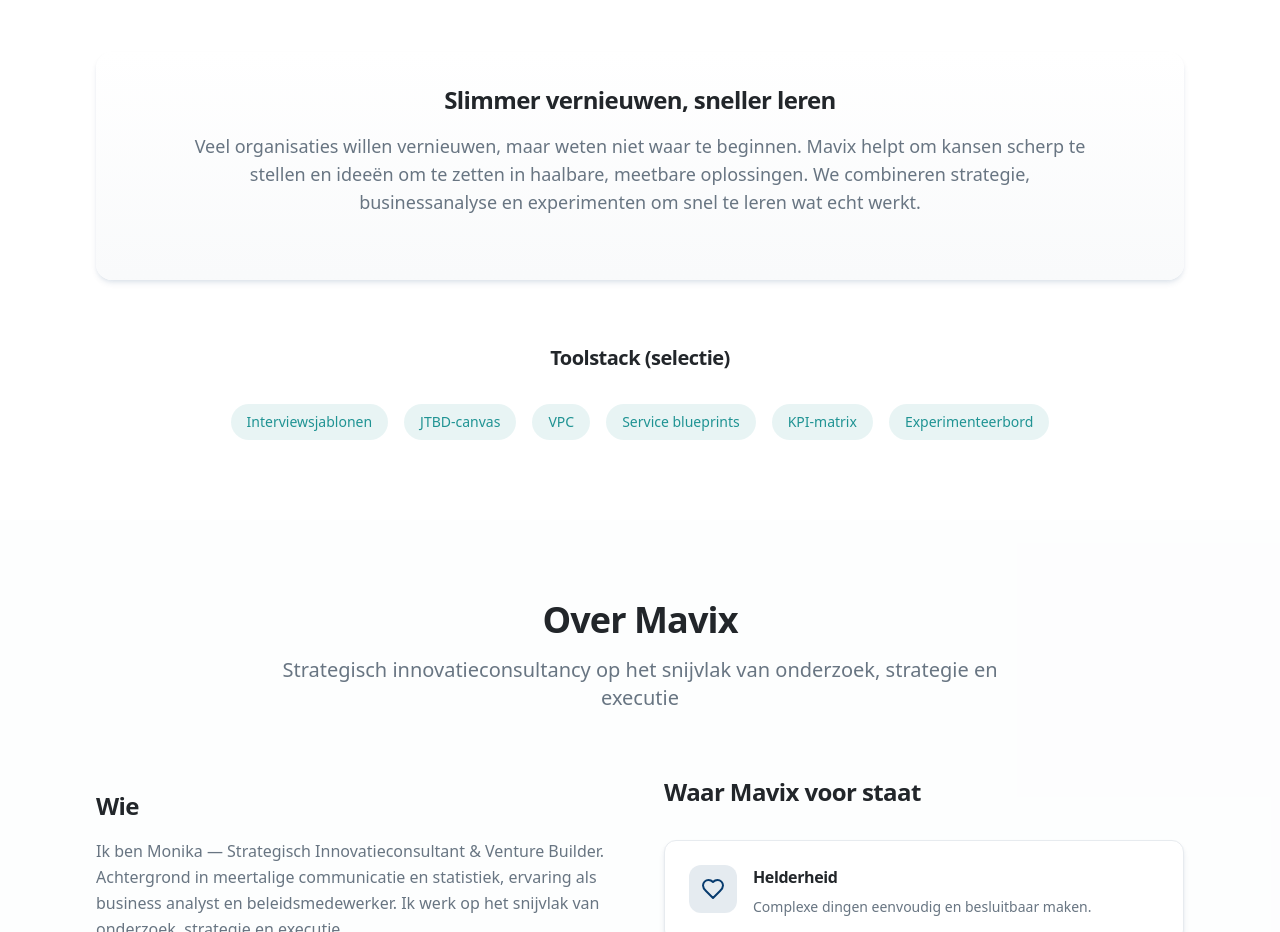
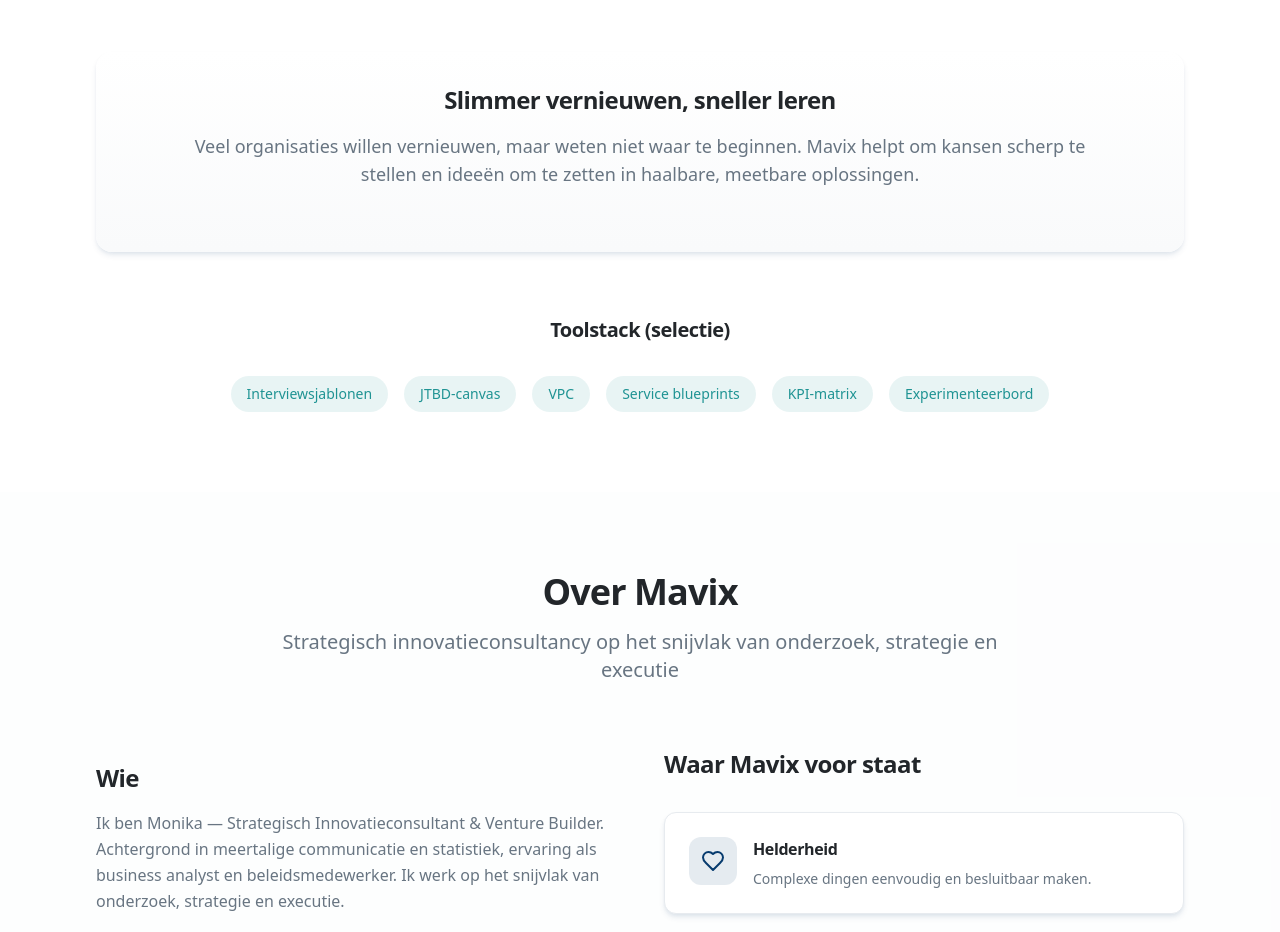
Before and after one commit to crazyheinz/mavix, a React (Vite) app: page / in a window 1280 px wide. Shown: the part 2760-3692 px from the top of the page. Built offline with nearby package versions, Linux system fonts and the light colour scheme; the HTML template or start-up script is replaced by a standard one.

Commit message:
Fix: Remove last sentence from Methodology highlight

```diff
--- a/src/components/Methodology.tsx
+++ b/src/components/Methodology.tsx
@@ -88,7 +88,7 @@ const Methodology = () => {
         <div className="bg-gradient-subtle rounded-2xl p-8 text-center shadow-soft">
           <h3 className="text-2xl font-bold mb-4">Slimmer vernieuwen, sneller leren</h3>
           <p className="text-lg text-muted-foreground mb-8 max-w-4xl mx-auto">
-            Veel organisaties willen vernieuwen, maar weten niet waar te beginnen. Mavix helpt om kansen scherp te stellen en ideeën om te zetten in haalbare, meetbare oplossingen. We combineren strategie, businessanalyse en experimenten om snel te leren wat echt werkt.
+            Veel organisaties willen vernieuwen, maar weten niet waar te beginnen. Mavix helpt om kansen scherp te stellen en ideeën om te zetten in haalbare, meetbare oplossingen.
           </p>
         </div>
 
```
